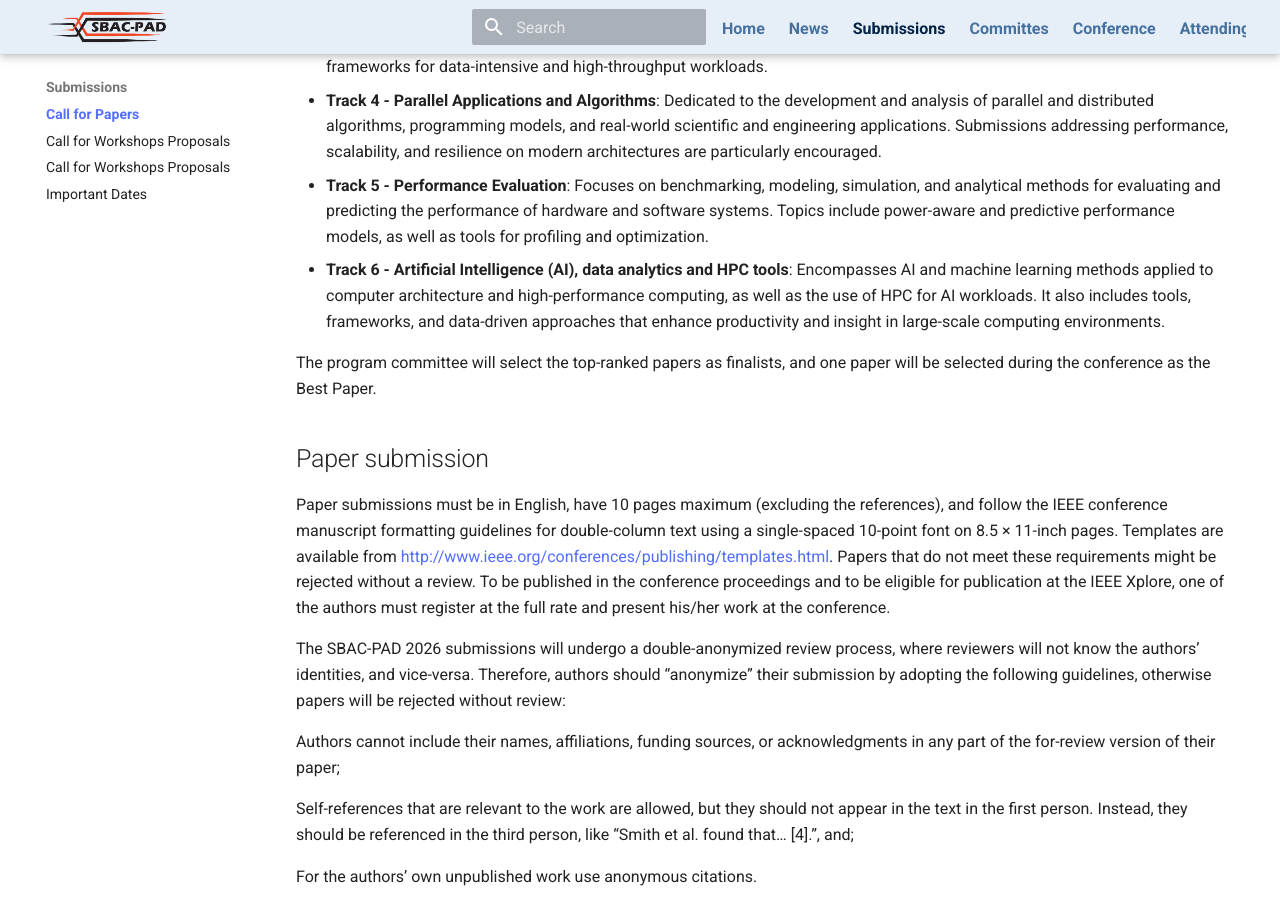
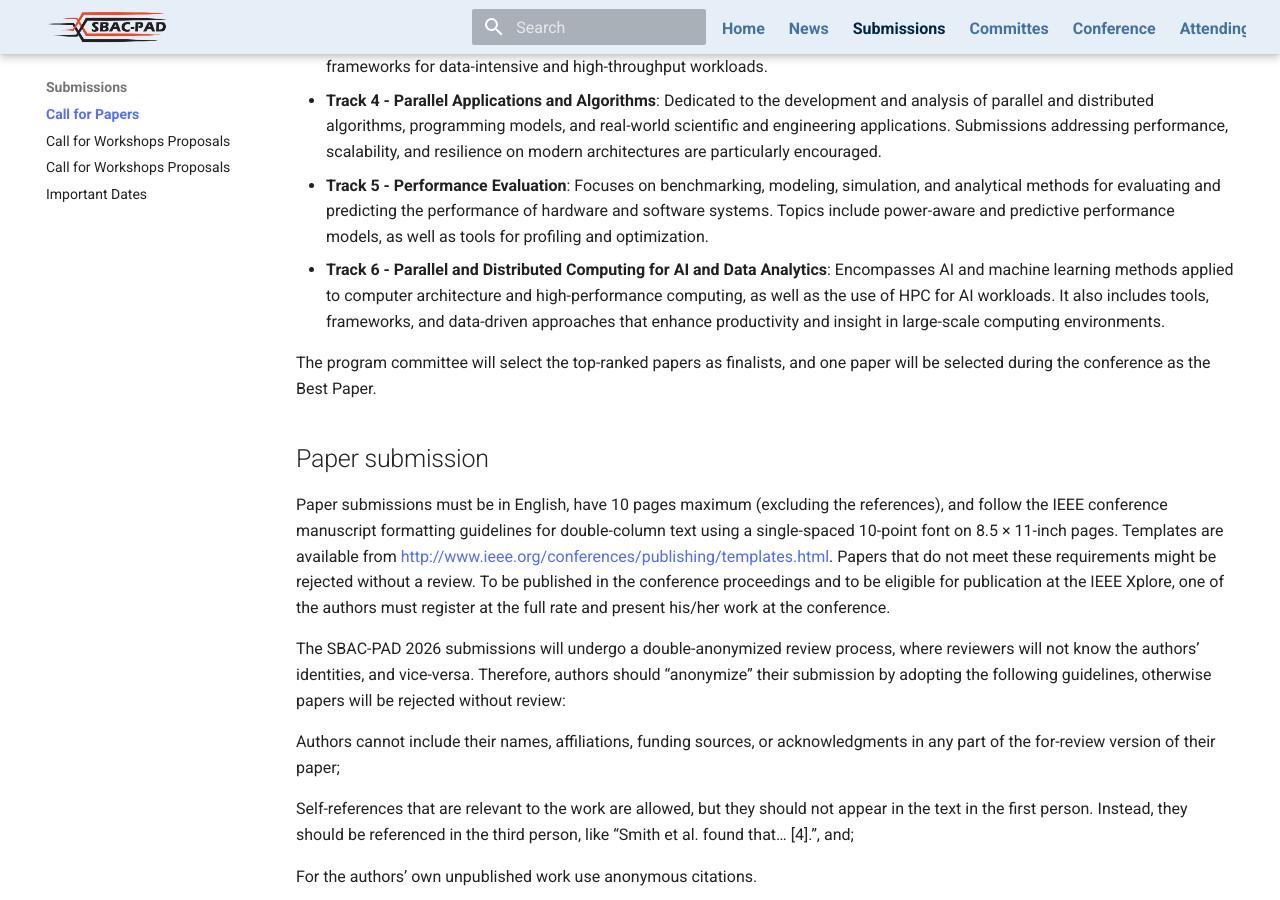
Before and after one commit to CoCo-ARCOS/sbac-pad2026, an MkDocs documentation site: the page built from docs/submissions/call-for-papers.md, in a window 1280 px wide and 900 px high, scrolled down 1438 px. Built offline with MkDocs 1.6.1 and Material for MkDocs 9.7.7, drawn with Linux system fonts in a browser that asks for light colours.

Commit message:
tracks updated

```diff
--- a/docs/submissions/call-for-papers.md
+++ b/docs/submissions/call-for-papers.md
@@ -26,7 +26,7 @@ Authors are invited to submit original manuscripts to one of six tracks that add
 * **Track 3 - Distributed Systems, Networking and Storage**: Explores scalable distributed infrastructures such as clouds, clusters, and edge/fog systems. It also includes work on networking technologies, data management, storage systems, and I/O frameworks for data-intensive and high-throughput workloads.
 * **Track 4 - Parallel Applications and Algorithms**: Dedicated to the development and analysis of parallel and distributed algorithms, programming models, and real-world scientific and engineering applications. Submissions addressing performance, scalability, and resilience on modern architectures are particularly encouraged.
 * **Track 5 - Performance Evaluation**: Focuses on benchmarking, modeling, simulation, and analytical methods for evaluating and predicting the performance of hardware and software systems. Topics include power-aware and predictive performance models, as well as tools for profiling and optimization.
-* **Track 6 - Artificial Intelligence (AI), data analytics and HPC tools**: Encompasses AI and machine learning methods applied to computer architecture and high-performance computing, as well as the use of HPC for AI workloads. It also includes tools, frameworks, and data-driven approaches that enhance productivity and insight in large-scale computing environments.
+* **Track 6 - Parallel and Distributed Computing for AI and Data Analytics**: Encompasses AI and machine learning methods applied to computer architecture and high-performance computing, as well as the use of HPC for AI workloads. It also includes tools, frameworks, and data-driven approaches that enhance productivity and insight in large-scale computing environments.
 
 <!--
 Topics of interest include (but are not limited to):
```
